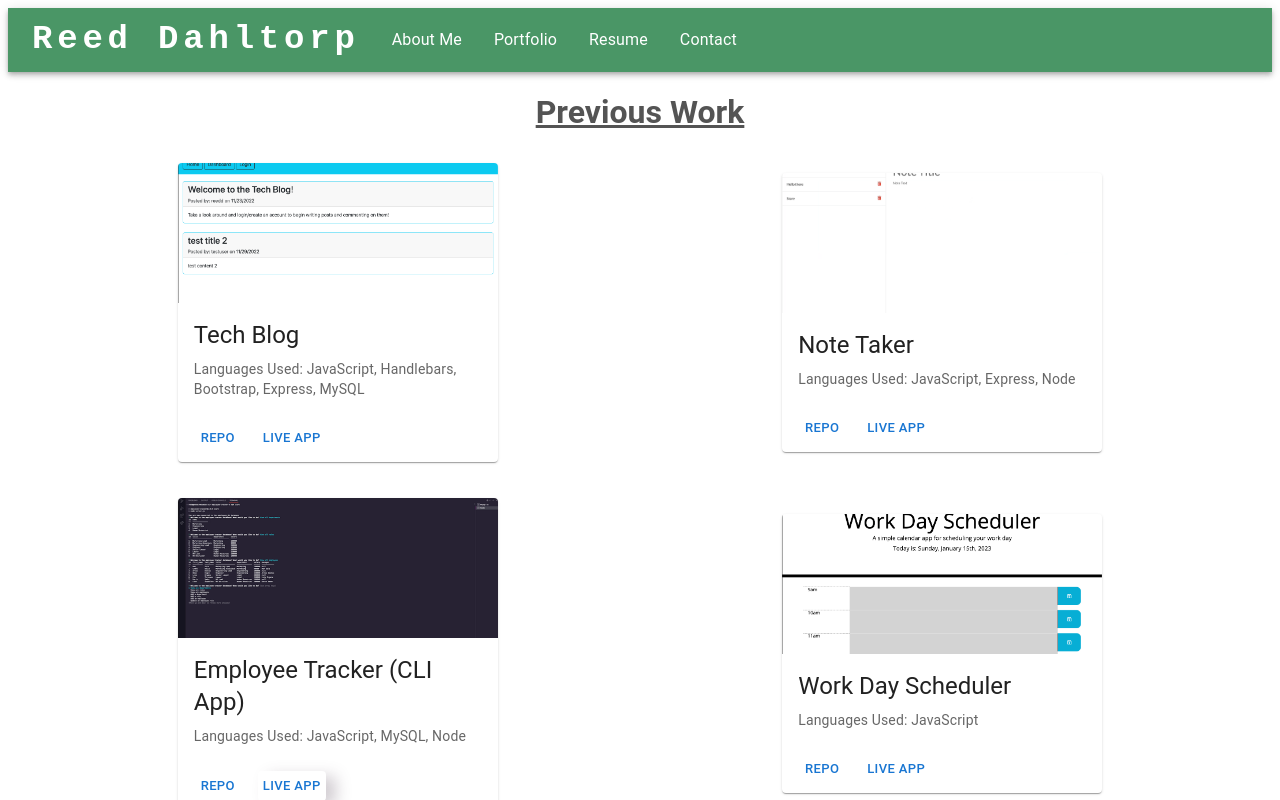
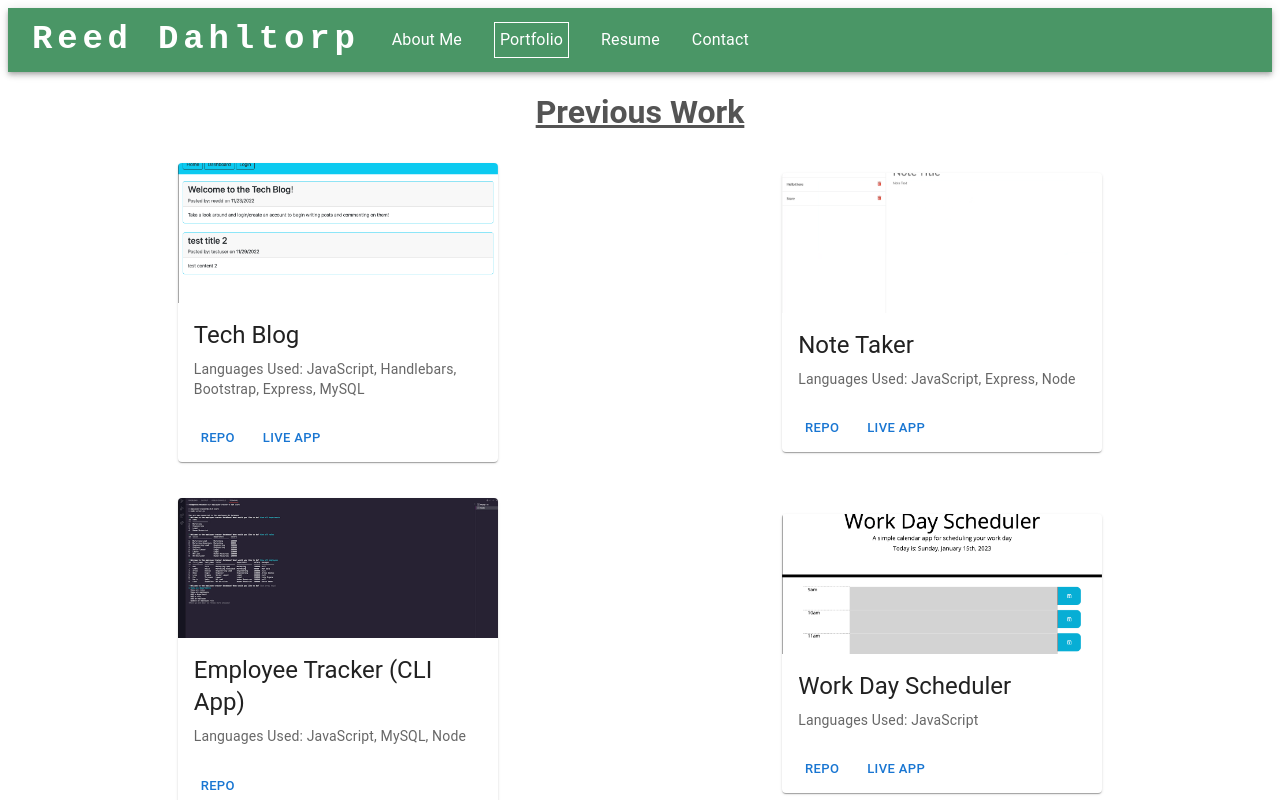
Before and after one commit to rdahltorp/rd-react-portfolio, a React (Create React App) app: page / in a window 1280 px wide. Both pictures are taken after a click on the item "Portfolio". Shown: the top 800 px of the page. Built offline with nearby package versions, Linux system fonts and the light colour scheme.

Commit message:
Adjustments to nav UI and portfolio rendering.

```diff
--- a/src/App.css
+++ b/src/App.css
@@ -102,3 +102,8 @@ textarea {
     background-image: url("./assets/images/projectImgs/techblog-screenshot.png");
     background-size: cover;
 }
+
+.navHighlight {
+    border: white 1px solid;
+    padding: 5px;
+}
--- a/src/components/Header/navigation.js
+++ b/src/components/Header/navigation.js
@@ -13,20 +13,20 @@ import AdbIcon from '@mui/icons-material/Adb';
 
 
 
-function ResponsiveAppBar({ currentPage, handlePageChange }) {
-  const [anchorElNav, setAnchorElNav] = React.useState(null);
+function ResponsiveAppBar({ currentPage, handlePageChange, handleCloseNavMenu, handleOpenNavMenu, anchorElNav }) {
+  // const [anchorElNav, setAnchorElNav] = React.useState(null);
   const [anchorElUser, setAnchorElUser] = React.useState(null);
 
-  const handleOpenNavMenu = (event) => {
-    setAnchorElNav(event.currentTarget);
-  };
+  // const handleOpenNavMenu = (event) => {
+  //   setAnchorElNav(event.currentTarget);
+  // };
   const handleOpenUserMenu = (event) => {
     setAnchorElUser(event.currentTarget);
   };
 
-  const handleCloseNavMenu = () => {
-    setAnchorElNav(null);
-  };
+  // const handleCloseNavMenu = () => {
+  //   setAnchorElNav(null);
+  // };
 
   const handleCloseUserMenu = () => {
     setAnchorElUser(null);
@@ -129,16 +129,16 @@ function ResponsiveAppBar({ currentPage, handlePageChange }) {
           {/* Handles the menu options in desktop */}
           <Box sx={{ flexGrow: 1, display: { xs: 'none', md: 'flex' } }}>
                 <MenuItem onClick={() => handlePageChange('AboutMe')}>
-                  <Typography textAlign="center">About Me</Typography>
+                  <Typography textAlign="center" className={currentPage === 'AboutMe' ? 'navHighlight' : ''}>About Me</Typography>
                 </MenuItem>
                 <MenuItem onClick={() => handlePageChange('Portfolio')}>
-                  <Typography textAlign="center">Portfolio</Typography>
+                  <Typography textAlign="center" className={currentPage === 'Portfolio' ? 'navHighlight' : ''}>Portfolio</Typography>
                 </MenuItem>
                 <MenuItem onClick={() => handlePageChange('Resume')}>
-                  <Typography textAlign="center">Resume</Typography>
+                  <Typography textAlign="center" className={currentPage === 'Resume' ? 'navHighlight' : ''}>Resume</Typography>
                 </MenuItem>
                 <MenuItem onClick={() => handlePageChange('Contact')}>
-                  <Typography textAlign="center">Contact</Typography>
+                  <Typography textAlign="center" className={currentPage === 'Contact' ? 'navHighlight' : ''}>Contact</Typography>
                 </MenuItem>
           </Box>
           <Box sx={{ flexGrow: 0 }}>
--- a/src/components/PageHandler.js
+++ b/src/components/PageHandler.js
@@ -10,6 +10,16 @@ export default function PageHandler() {
 
     //Sets up the state of the page with the defualt being the "About" page
     const [currentPage, setCurrentPage] = useState('AboutMe');
+
+    const [anchorElNav, setAnchorElNav] = React.useState(null);
+
+    const handleOpenNavMenu = (event) => {
+        setAnchorElNav(event.currentTarget);
+    };
+
+    const handleCloseNavMenu = () => {
+        setAnchorElNav(null);
+    };
 
     const renderPage = () => {
         if (currentPage === 'AboutMe') {
@@ -26,11 +36,14 @@ export default function PageHandler() {
         }
     }
 
-    const handlePageChange = (page) => setCurrentPage(page)
+    const handlePageChange = (page) => {
+        setCurrentPage(page)
+        handleCloseNavMenu()
+    }
 
     return (
         <div className="flexWrapper">
-            <Navigation currentPage={currentPage} handlePageChange={handlePageChange} />
+            <Navigation currentPage={currentPage} handlePageChange={handlePageChange} handleCloseNavMenu={handleCloseNavMenu} handleOpenNavMenu={handleOpenNavMenu} anchorElNav={anchorElNav} />
             <main>
                 {renderPage()}
             </main>
--- a/src/components/Pages/Portfolio.js
+++ b/src/components/Pages/Portfolio.js
@@ -92,7 +92,11 @@ export default function Portfolio() {
                     </CardContent>
                     <CardActions>
                         <Button size="small" href={project.repoLink} target="_blank" rel="noreferrer">Repo</Button>
-                        <Button size="small" href={project.liveApp} target="_blank" rel="noreferrer">Live App</Button>
+                        {project.liveApp ? (
+                            <Button size="small" href={project.liveApp} target="_blank" rel="noreferrer">Live App</Button>
+                        )
+                        : null
+                        }
                     </CardActions>
                 </Card>
             </Grid>
```
